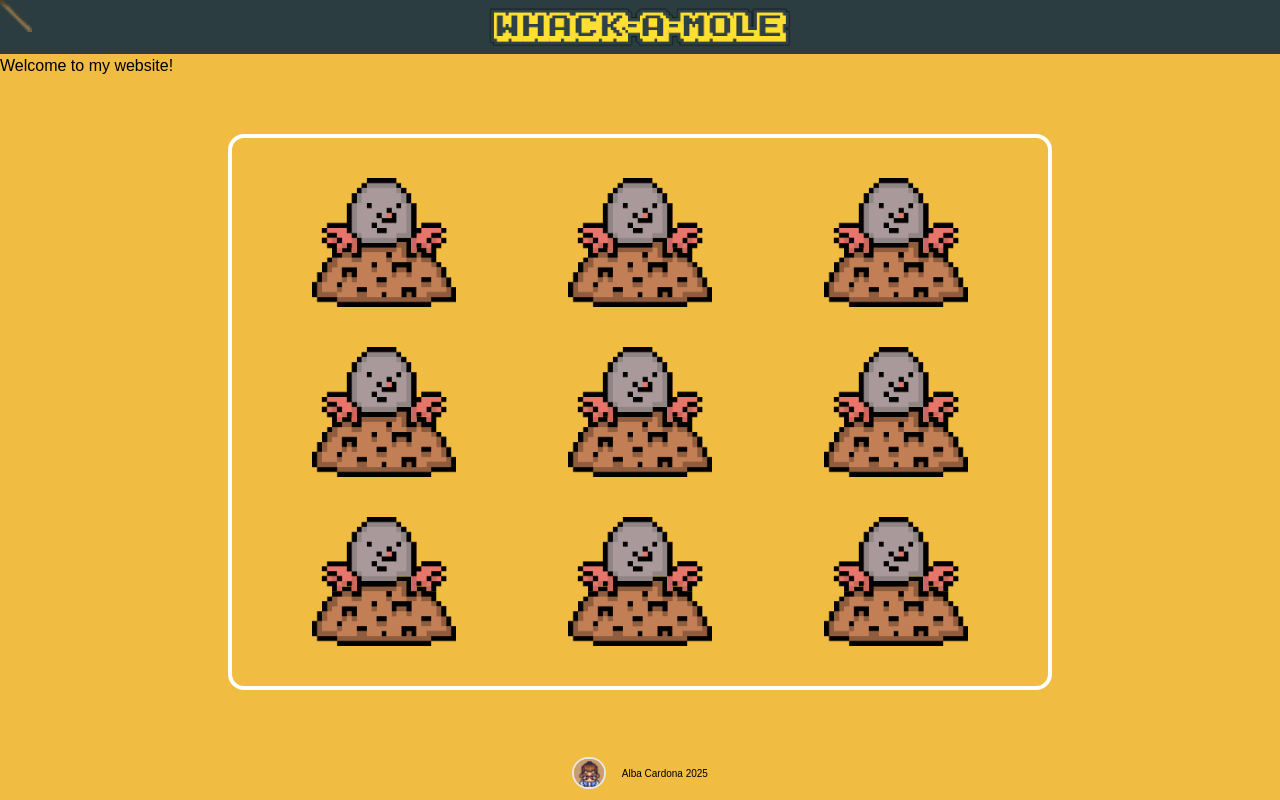
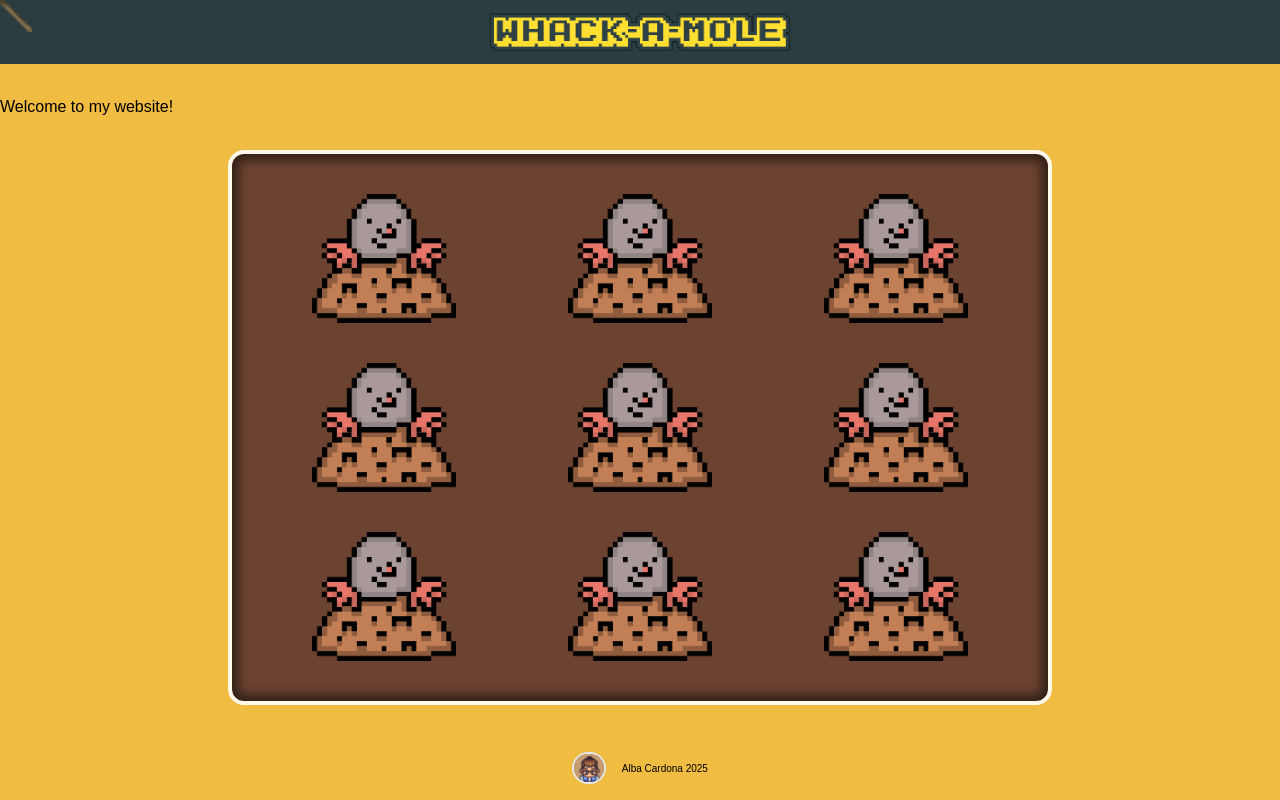
Before and after one commit to albacardona/Wack-a-Mole, a React (Vite) app: page / in a window 1280 px wide. Built offline with nearby package versions, Linux system fonts and the light colour scheme.

Commit message:
style: add some colors variables

```diff
--- a/src/App.tsx
+++ b/src/App.tsx
@@ -8,22 +8,22 @@ export const App = () => {
   const { t } = useTranslation();
 
   return (
-    <div className="min-w-screen flex h-screen min-h-screen w-screen cursor-none flex-col justify-between overflow-hidden bg-bg-primary">
+    <div className="min-w-screen flex max-h-screen min-h-screen w-screen cursor-none flex-col justify-between overflow-hidden bg-bg-primary">
       <Cursor />
       <Navbar />
       <p className="font-">{t('translation:homepage.intro.title')}</p>
       <div className="h-full w-full font-game">
         <div className="flex h-full items-center justify-center">
-          <div className="grid grid-cols-3 gap-x-14 gap-y-6 rounded-2xl border-4 border-white bg-brown-main px-20 py-10 shadow-game md:gap-x-28 md:gap-y-10">
-            <Mole hide={false} />
-            <Mole hide={false} />
-            <Mole hide={false} />
-            <Mole hide={false} />
-            <Mole hide={false} />
-            <Mole hide={false} />
-            <Mole hide={false} />
-            <Mole hide={false} />
-            <Mole hide={false} />
+          <div className="grid grid-cols-3 gap-x-14 gap-y-6 rounded-2xl border-4 border-bd-primary bg-bg-tertiary px-20 py-10 shadow-inner md:gap-x-28 md:gap-y-10">
+            <Mole />
+            <Mole />
+            <Mole />
+            <Mole />
+            <Mole />
+            <Mole />
+            <Mole />
+            <Mole />
+            <Mole />
           </div>
         </div>
       </div>
--- a/src/components/Mole.tsx
+++ b/src/components/Mole.tsx
@@ -1,14 +1,15 @@
 import mole from '../assets/img/mole.png';
 import hole from '../assets/img/hole.png';
+import clsx from 'clsx';
 
 interface MoleProps {
-  hide: boolean;
+  hidden?: boolean;
 }
 
-export const Mole = (props: MoleProps) => (
+export const Mole = ({ hidden = false }: MoleProps) => (
   <div className="relative w-18 md:w-36">
     <img
-      className={props.hide ? 'hidden' : 'absolute w-full pointer-events-none select-none'}
+      className={clsx({ 'absolute w-full pointer-events-none select-none': true, hidden })}
       src={mole}
       alt="mole"
     />
--- a/src/index.css
+++ b/src/index.css
@@ -9,11 +9,12 @@
   :root {
     --background-primary: #f0bc42;
     --background-secondary: #2b3d41;
+    --background-tertiary: #6c4330;
     --foreground-primary: #2b3d41;
     --foreground-secondary: #b3b3b3;
     --primary: #4ba3c3;
     --accent: #ffb74d;
-    --border-primary: #1e1e1e;
+    --border-primary: #fff8eb;
   }
 }
 
@@ -25,6 +26,11 @@ html {
   font-family: "Press Start P2", sans-serif;
   -webkit-font-smoothing: antialiased;
   -moz-osx-font-smoothing: grayscale;
+  -webkit-touch-callout: none; /* iOS Safari */
+  -webkit-user-select: none; /* Safari */
+  -moz-user-select: none; /* Old versions of Firefox */
+  -ms-user-select: none; /* Internet Explorer/Edge */
+  user-select: none;
 }
 ::-webkit-scrollbar {
   -webkit-appearance: none;
--- a/tailwind.config.js
+++ b/tailwind.config.js
@@ -12,6 +12,7 @@ module.exports = {
       boxShadow: {
         xs: '0 0 2px 0 rgba(41, 50, 60, 0.5)',
         ring: '0px 0px 0px 4px rgba(17,187,166,0.3)',
+        inner: 'inset 0px 0px 10px 7px rgba(0,0,0,0.5)',
       },
       fontFamily: {
         game: ['Press Start 2P'],
@@ -25,6 +26,10 @@ module.exports = {
           secondary: {
             DEFAULT: 'var(--background-secondary)',
             hover: 'var(--background-secondary-hover)',
+          },
+          tertiary: {
+            DEFAULT: 'var(--background-tertiary)',
+            hover: 'var(--background-tertiary-hover)',
           },
         },
         fg: {
```
